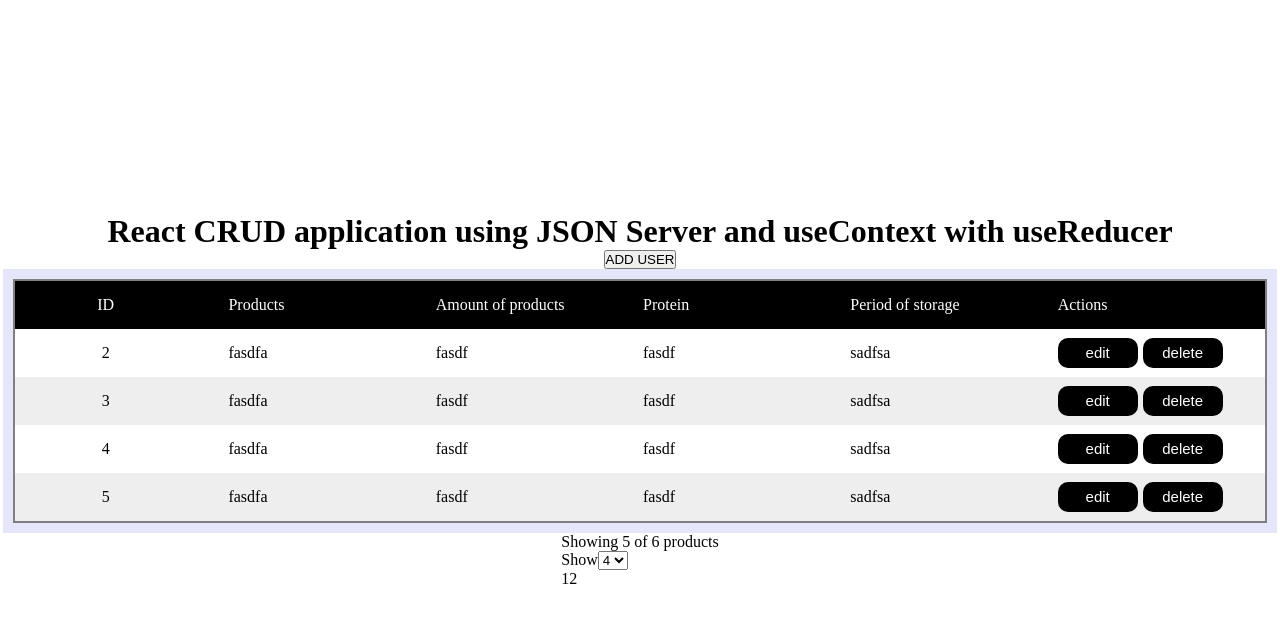
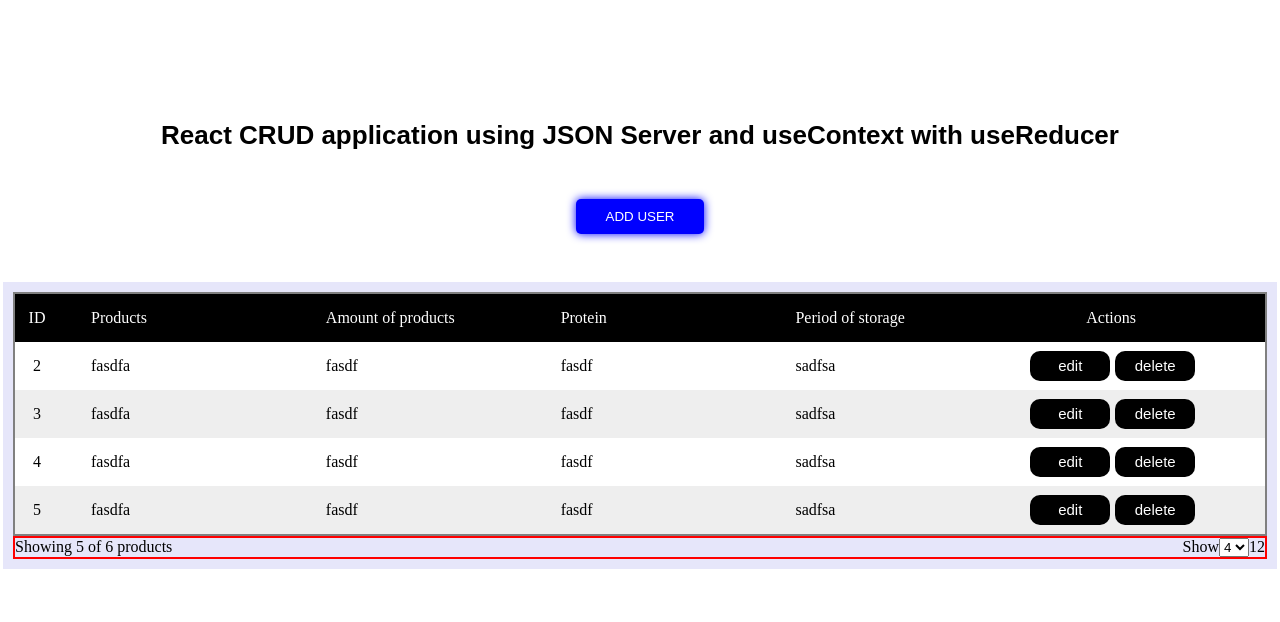
Before and after one commit to Tolkinxon/custom_table2.0-CRUD-, a React (Create React App) app: page / in a window 1280 px wide. Shown: the top 622 px of the page. Built offline with nearby package versions, Linux system fonts and the light colour scheme; data requests are answered from the project's data file.

Commit message:
added option

```diff
--- a/data/db.json
+++ b/data/db.json
@@ -27,13 +27,6 @@
       "protein": "fasdf",
       "storage": "sadfsa",
       "id": 4
-    },
-    {
-      "name": "fasdfa",
-      "amount": "fasdf",
-      "protein": "fasdf",
-      "storage": "sadfsa",
-      "id": 5
     },
     {
       "name": "fasdfa",
--- a/src/App.css
+++ b/src/App.css
@@ -10,11 +10,30 @@
   flex-direction: column;
   justify-content: center;
   align-items: center;
-  margin: 0px;
 }
+
+.App > h1 {
+  margin-bottom: 3rem;
+  font-family: sans-serif;
+  font-size: 26px;
+}
+
+.add-user {
+  background-color: blue;
+  padding: 10px 30px;
+  color: white;
+  font-family: sans-serif;
+  margin-bottom: 10rem;
+  border-width: 0px;
+  box-shadow: 0px 0px 10px blue;
+  border-radius: 5px;
+}
+
 .wrapper-table {
   padding: 10px;
   background-color: lavender;
+  position: relative;
+  bottom: 7rem;
 }
 .table {
   width: calc(100vw - 30px);
@@ -41,7 +60,7 @@
 }
 
 .box:nth-child(1) {
-  width: 14rem;
+  width: 3rem;
   display: flex;
   justify-content: center;
   margin-right: 2rem;
@@ -76,7 +95,11 @@
   display: flex;
 }
 
-
+.box span {
+  display: inline-block;
+  width: 100%;
+  text-indent: 3.5rem;
+}
 
 .body {
   width: 100%;
@@ -84,6 +107,14 @@
 
 body {
   padding: 0px;
+}
+
+.showing-page-bar {
+  border: 2px solid red;
+  width: calc(100vw - 30px);
+  display: flex;
+  flex-direction: row;
+  justify-content: space-between;
 }
 
 /********* ADD COMPONENT INPUTS *******/
--- a/src/pages/Main.js
+++ b/src/pages/Main.js
@@ -38,7 +38,7 @@ function Main() {
           useReducer
         </h1>
         <button className="add-user">ADD USER</button>
-        <div className='wrapper-table'>
+        <div className="wrapper-table">
           <Table>
             <TableHead>
               <div className="hrow">
@@ -47,7 +47,9 @@ function Main() {
                 <Box>Amount of products</Box>
                 <Box>Protein</Box>
                 <Box>Period of storage</Box>
-              <Box>Actions</Box>
+                <Box>
+                  <span>Actions</span>
+                </Box>
               </div>
             </TableHead>
             <TableBody>
@@ -73,9 +75,10 @@ function Main() {
               ))}
             </TableBody>
           </Table>
-        </div>
+
           <div className="showing-page-bar">
           <p>Showing 5 of 6 products</p>
+          <div>
             <label htmlFor="1">Show</label>
             <select name="amount_products" id="1">
               <option value="4">4</option>
@@ -83,13 +86,16 @@ function Main() {
               <option value="6">6</option>
               <option value="7">7</option>
             </select>
-          <div>
+            <span>
               <i></i>
               <span>1</span>
               <span>2</span>
               <i></i>
+            </span>
           </div>
         </div>
+        </div>
+
       </div>
     </>
   )
```
Lines whose indentation alone changed are shown as unchanged.
